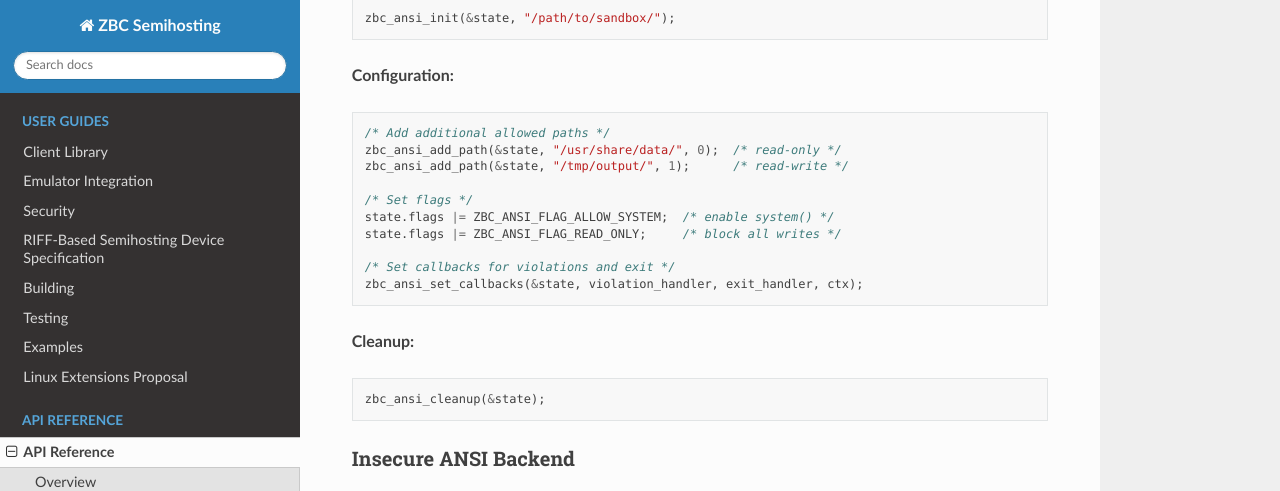
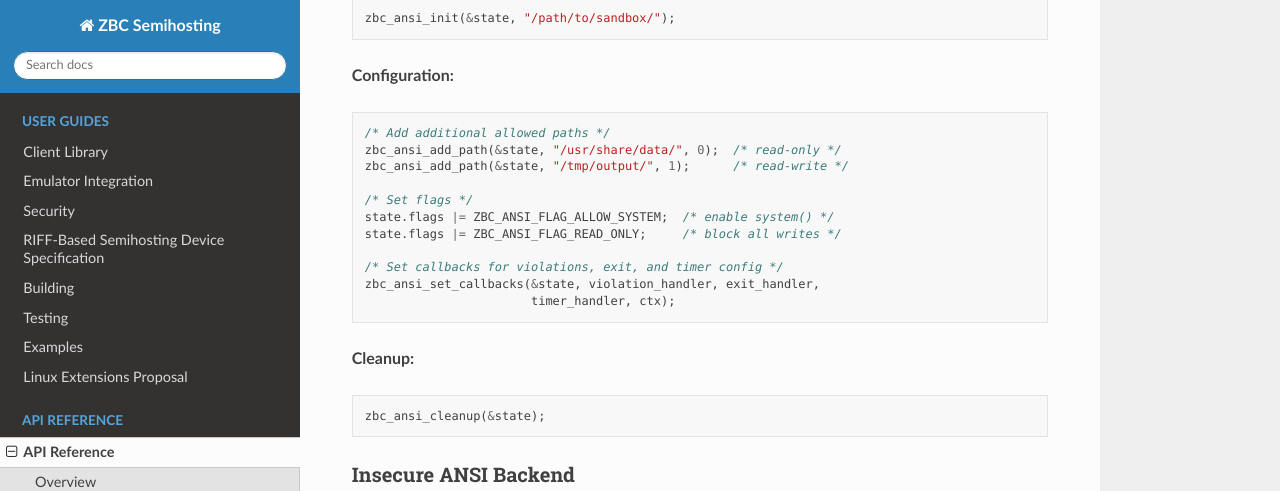
Before and after one commit to johnwbyrd/semihost, a Sphinx documentation site: the page built from docs/source/api/backend.rst, in a window 1280 px wide and 900 px high, scrolled down 1221 px, cut to the strip 0-491 px from the top of the window. Built offline with Sphinx 7.4.7 and the Read the Docs theme 3.1.0, drawn with Linux system fonts in a browser that asks for light colours.

Commit message:
docs: update API reference for backend and client
Update the documentation to align with recent API changes:
- Update the `zbc_ansi_set_callbacks` usage example in backend docs to include the `timer_handler` argument.
- Remove the reference to `zbc_client_device_present`.
- Rename `zbc_client_submit_poll` to `zbc_client_submit` in the client API reference.

```diff
--- a/docs/source/api/backend.rst
+++ b/docs/source/api/backend.rst
@@ -77,8 +77,9 @@
    state.flags |= ZBC_ANSI_FLAG_ALLOW_SYSTEM;  /* enable system() */
    state.flags |= ZBC_ANSI_FLAG_READ_ONLY;     /* block all writes */
 
-   /* Set callbacks for violations and exit */
-   zbc_ansi_set_callbacks(&state, violation_handler, exit_handler, ctx);
+   /* Set callbacks for violations, exit, and timer config */
+   zbc_ansi_set_callbacks(&state, violation_handler, exit_handler,
+                          timer_handler, ctx);
 
 **Cleanup:**
 
--- a/docs/source/api/client.rst
+++ b/docs/source/api/client.rst
@@ -19,8 +19,6 @@
 .. autocfunction:: zbc_client.h::zbc_client_init
 
 .. autocfunction:: zbc_client.h::zbc_client_check_signature
-
-.. autocfunction:: zbc_client.h::zbc_client_device_present
 
 .. autocfunction:: zbc_client.h::zbc_client_reset_cnfg
 
@@ -57,7 +55,7 @@
 Low-Level Functions
 -------------------
 
-.. autocfunction:: zbc_client.h::zbc_client_submit_poll
+.. autocfunction:: zbc_client.h::zbc_client_submit
 
 .. autocfunction:: zbc_client.h::zbc_parse_response
 
```
